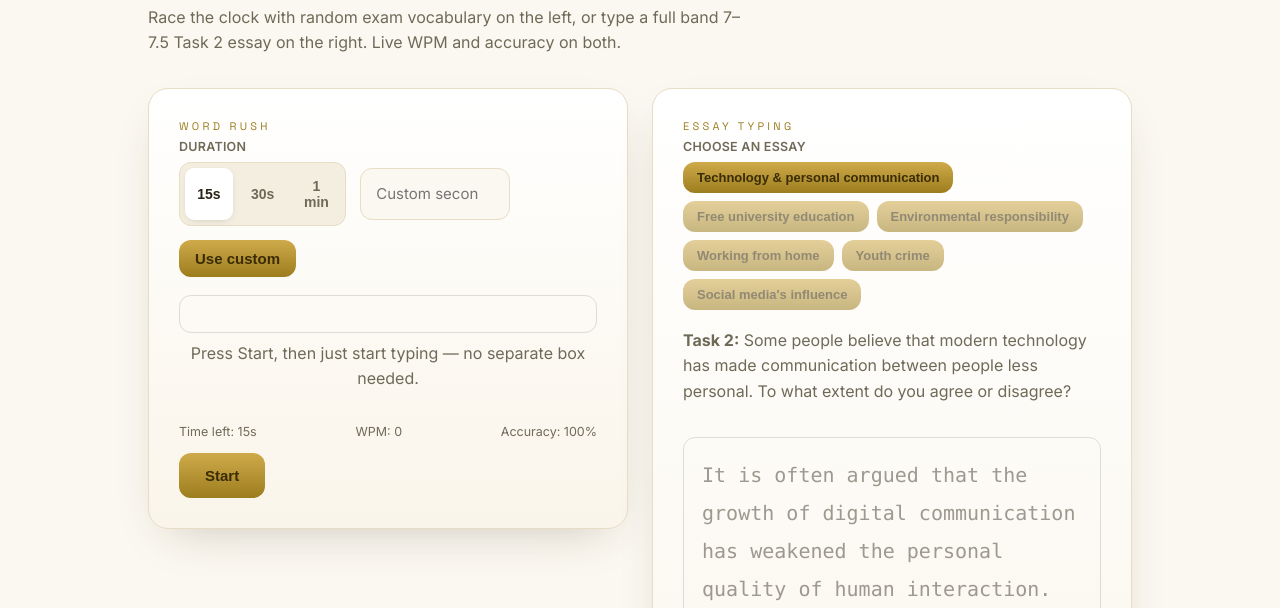
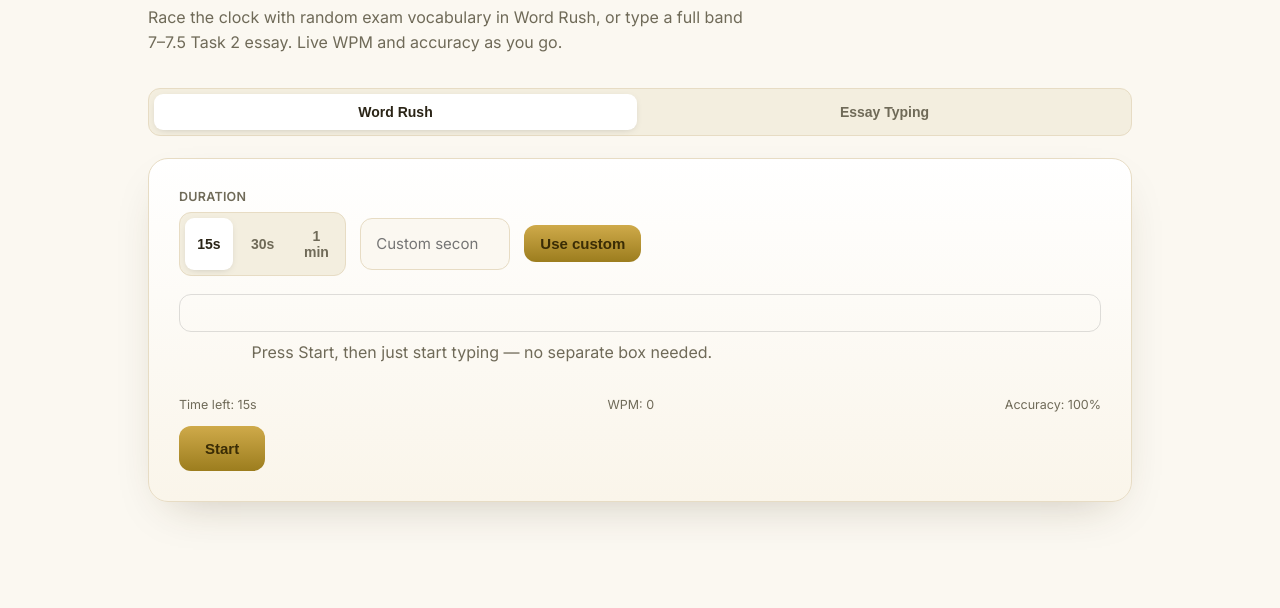
Before and after one commit to javlonbekokhunov0109-del/Teacher-Javlonbek-Website, a website: page index.html in a window 1280 px wide. Both pictures are taken after a click on the button 377 px from the left and 1237 px from the top of the page. Shown: the part 192-800 px from the top of the page. Drawn offline with nearby package versions, Linux system fonts and the light colour scheme; no server answers.

Commit message:
Revert to tab-switching for Typing Trainer, with Word Rush as the default first tab and Essay Typing second

```diff
--- a/index.html
+++ b/index.html
@@ -620,7 +620,6 @@ html[data-theme="light"] #ck-root .hero .crownbig{filter:drop-shadow(0 6px 20px
 .tw-incorrect{color:#e5484d; text-decoration:underline; text-decoration-color:#e5484d}
 .tw-current{background:rgba(120,120,255,.25); border-radius:2px}
 .tw-current-word{background:rgba(120,120,255,.22); border-radius:5px}
-@media (max-width:860px){ .tw-grid{grid-template-columns:1fr !important} }
 .tw-caret{display:inline-block; width:2px; height:1.05em; background:var(--tj-gold,#c9a24b); vertical-align:-0.15em; margin:0 -1px; animation:twblink 1s steps(1) infinite}
 @keyframes twblink{0%,50%{opacity:1} 51%,100%{opacity:0}}
 /* ---- daily goal celebration ---- */
@@ -1279,12 +1278,15 @@ body[data-view="typing"] .tj-home-btn{display:inline-flex}
 <section id="typing-root" class="tj-panel" hidden>
   <div class="wc-eyebrow">Premium English &middot; Speed</div>
   <h1 class="wc-h1">Typing Trainer</h1>
-  <p class="wc-sub">Race the clock with random exam vocabulary on the left, or type a full band 7&ndash;7.5 Task 2 essay on the right. Live WPM and accuracy on both.</p>
-
-  <div class="tw-grid" style="display:grid;grid-template-columns:1fr 1fr;gap:24px;align-items:start">
+  <p class="wc-sub">Race the clock with random exam vocabulary in Word Rush, or type a full band 7&ndash;7.5 Task 2 essay. Live WPM and accuracy as you go.</p>
+
+  <div class="au-tabs" id="twTabs">
+    <button class="on" data-twtab="rush">Word Rush</button>
+    <button data-twtab="essay">Essay Typing</button>
+  </div>
+
   <div id="twRushPanel">
     <div class="wc-card">
-      <div class="wc-eyebrow" style="margin-bottom:6px">Word Rush</div>
       <div class="wc-row">
         <label class="wc-label">Duration</label>
         <div style="display:flex;flex-wrap:wrap;gap:14px;align-items:center">
@@ -1312,9 +1314,8 @@ body[data-view="typing"] .tj-home-btn{display:inline-flex}
     <div id="twRushResult"></div>
   </div>
 
-  <div id="twEssayPanel">
+  <div id="twEssayPanel" hidden>
     <div class="wc-card">
-      <div class="wc-eyebrow" style="margin-bottom:6px">Essay Typing</div>
       <div class="wc-row">
         <label class="wc-label">Choose an essay</label>
         <div id="twEssayPicker" style="display:flex;flex-wrap:wrap;gap:8px"></div>
@@ -1333,7 +1334,6 @@ body[data-view="typing"] .tj-home-btn{display:inline-flex}
       <button class="wc-btn" id="twEssayRestart" style="margin-top:14px">Restart this essay</button>
     </div>
     <div id="twEssayResult"></div>
-  </div>
   </div>
 </section>
 </main>
@@ -4228,6 +4228,15 @@ function onRushInput(){
 /* ---------- wiring ---------- */
 function wireTabs(){
   document.addEventListener("click",function(e){
+    var t=e.target.closest("[data-twtab]");
+    if(t){
+      document.querySelectorAll("#twTabs button").forEach(function(b){ b.classList.toggle("on",b===t); });
+      var mode=t.getAttribute("data-twtab");
+      $("twEssayPanel").hidden = mode!=="essay";
+      $("twRushPanel").hidden = mode!=="rush";
+      if(mode==="essay"){ setTimeout(function(){ var ei=$("twEssayInput"); if(ei && !ei.disabled) ei.focus(); },0); }
+      if(mode==="rush"){ setTimeout(function(){ var ri=$("twRushInput"); if(ri && !ri.disabled) ri.focus(); },0); }
+    }
     var d=e.target.closest("#twDurTabs button");
     if(d && !rushRunning){ setDuration(Number(d.getAttribute("data-sec"))); }
     if(e.target.closest("#twEssayZone")){ var ei=$("twEssayInput"); if(ei && !ei.disabled) ei.focus(); }
```
